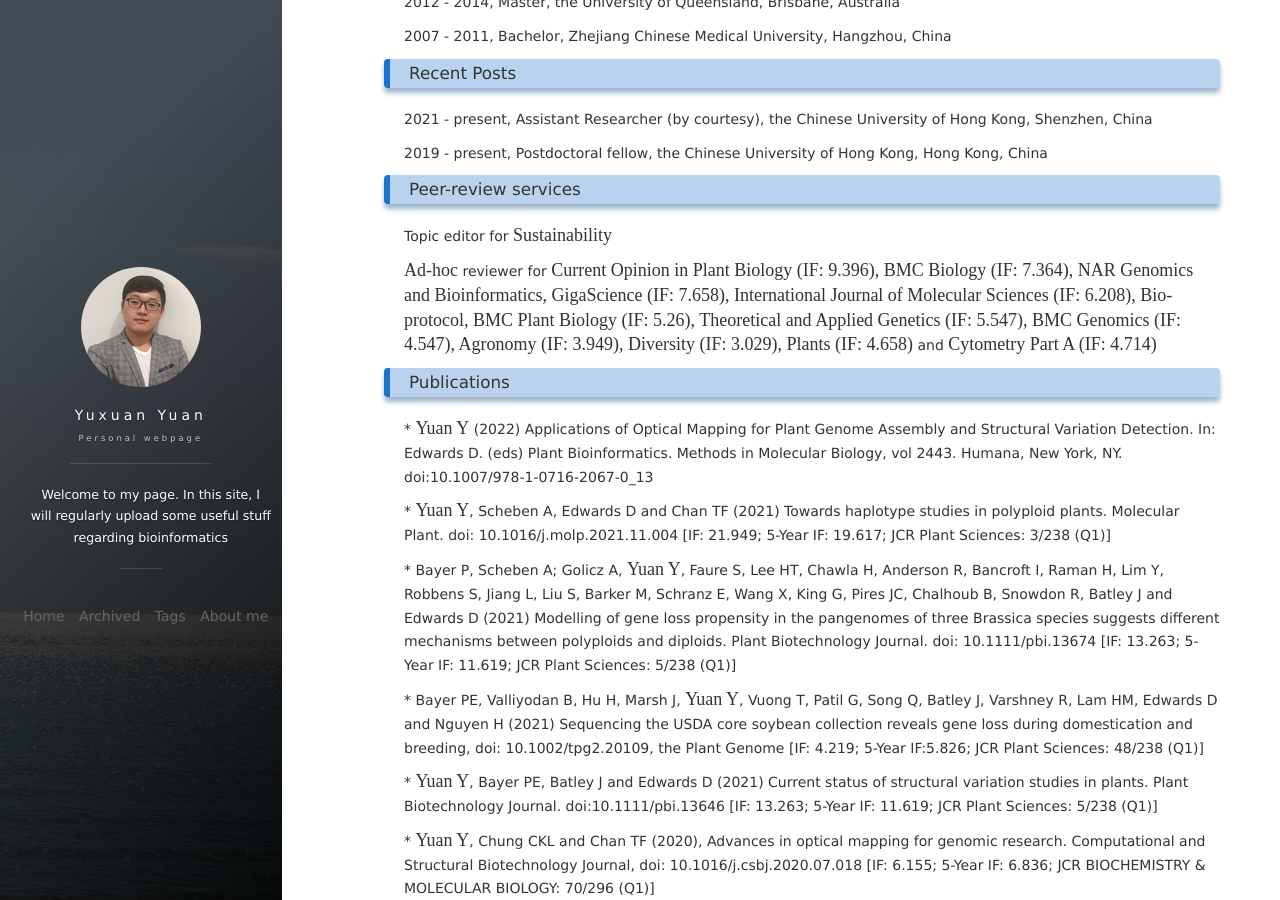
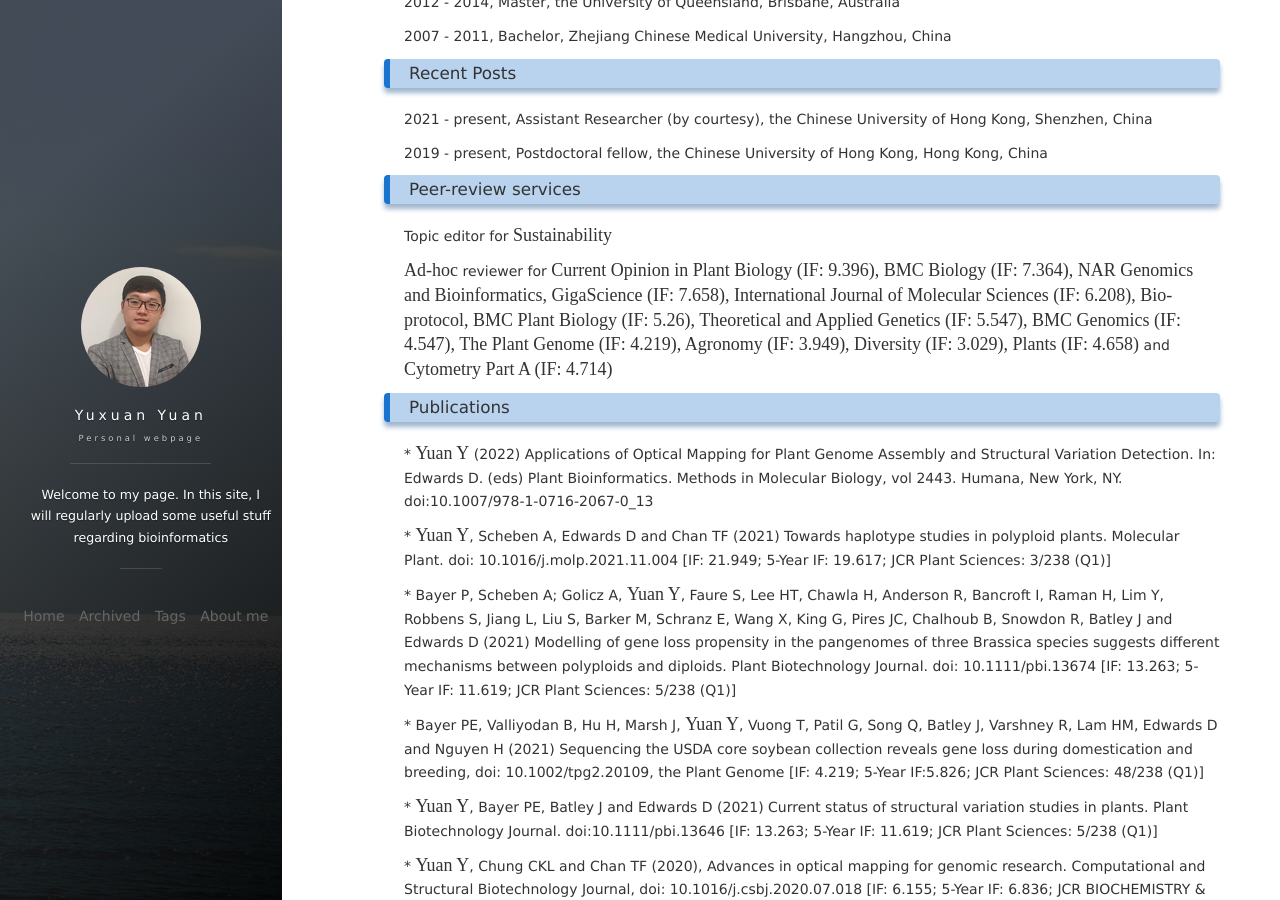
Before and after one commit to yuxuanyuan/yuxuanyuan.github.io, a Jekyll site: the page built from about.md, in a window 1280 px wide and 900 px high, scrolled down 324 px. Built offline with Jekyll 4.4.1, drawn with Linux system fonts in a browser that asks for light colours; nearby versions of some CDN libraries; comment, search, counter and statistics services are not loaded.

Commit message:
2022-08-16

```diff
--- a/about.md
+++ b/about.md
@@ -42,7 +42,7 @@ The species that I have been working on are canola, wheat and soybean
 Topic editor for <i> Sustainability</i>
 
 <p>
-<i>Ad-hoc</i> reviewer for <i> Current Opinion in Plant Biology (IF: 9.396), BMC Biology (IF: 7.364), NAR Genomics and Bioinformatics, GigaScience (IF: 7.658), International Journal of Molecular Sciences (IF: 6.208), Bio-protocol, BMC Plant Biology (IF: 5.26), Theoretical and Applied Genetics (IF: 5.547), BMC Genomics (IF: 4.547), Agronomy (IF: 3.949), Diversity (IF: 3.029), Plants (IF: 4.658) </i> and <i>Cytometry Part A (IF: 4.714)</i>
+<i>Ad-hoc</i> reviewer for <i> Current Opinion in Plant Biology (IF: 9.396), BMC Biology (IF: 7.364), NAR Genomics and Bioinformatics, GigaScience (IF: 7.658), International Journal of Molecular Sciences (IF: 6.208), Bio-protocol, BMC Plant Biology (IF: 5.26), Theoretical and Applied Genetics (IF: 5.547), BMC Genomics (IF: 4.547), The Plant Genome (IF: 4.219), Agronomy (IF: 3.949), Diversity (IF: 3.029), Plants (IF: 4.658) </i> and <i>Cytometry Part A (IF: 4.714)</i>
 
 <p>
 
```
